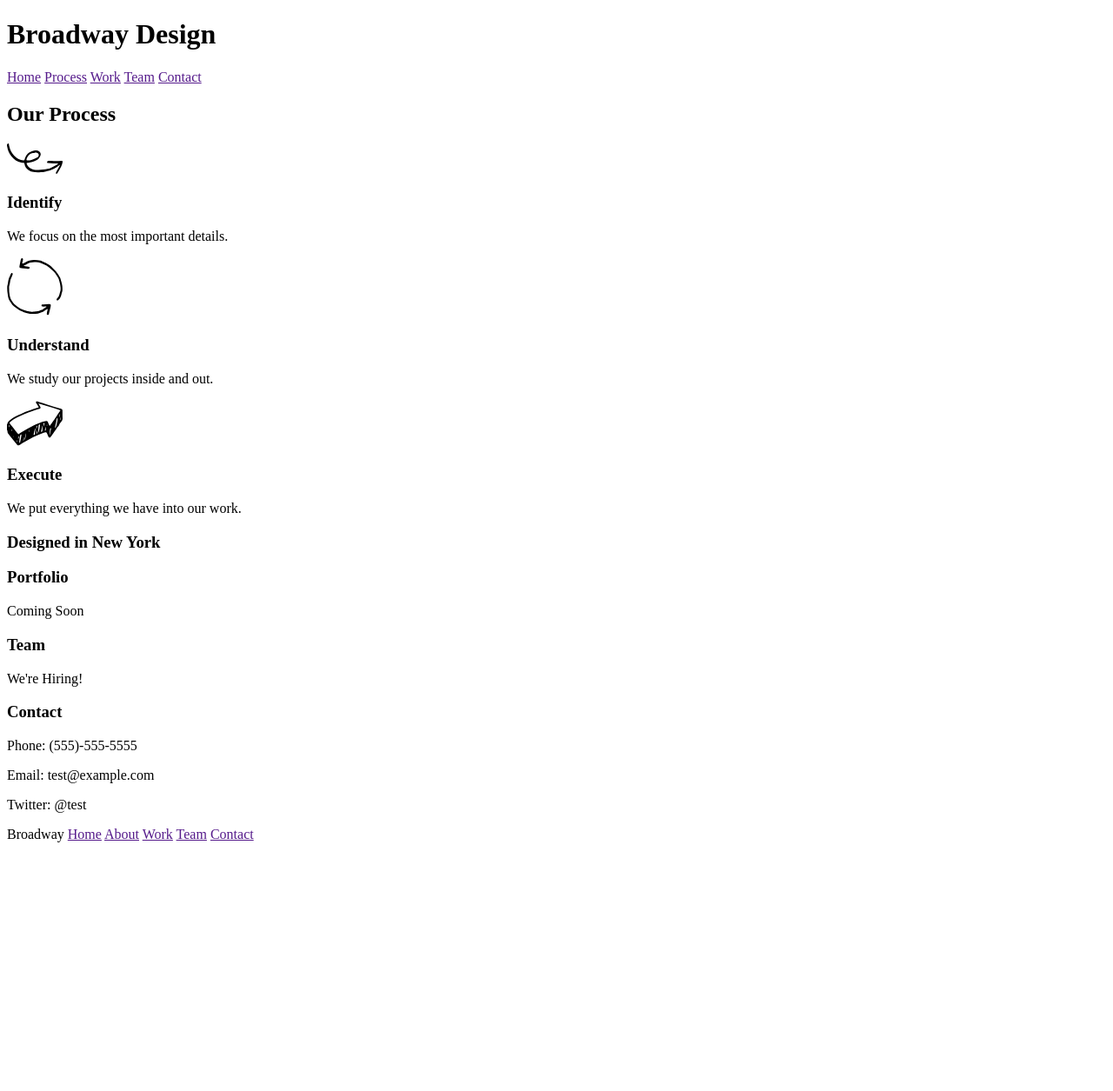
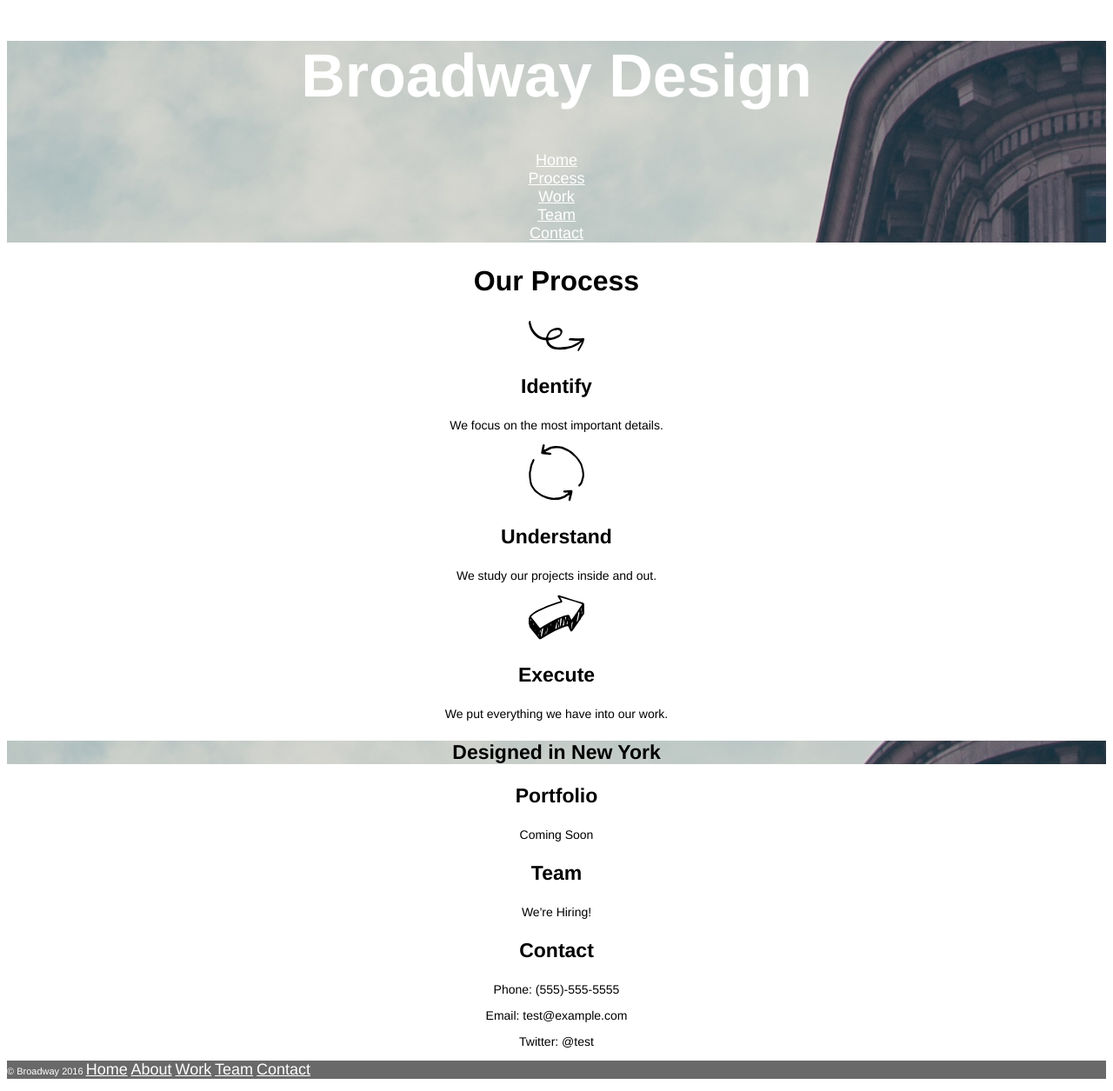
Before and after one commit to olivo/broadway-design, a plain HTML site: page index.html in a window 1280 px wide. Shown: the whole page at 87% size. Before the commit the page ends 977 px from the top, so only its background shows below. Drawn offline with Linux system fonts and the light colour scheme.

Commit message:
Added CSS style, and fixed some issues with content

```diff
--- a/index.html
+++ b/index.html
@@ -4,13 +4,19 @@
     <link rel="stylesheet" type="text/css" href="./resources/css/style.css">
   </head>
   <body>
+    <div id="broadway_design_header">
       <h1>Broadway Design</h1>
 
       <a href="">Home</a>
+      <br>
       <a href="">Process</a>
+      <br>
       <a href="">Work</a>
+      <br>
       <a href="">Team</a>
+      <br>
       <a href="">Contact</a>
+    </div>
 
     <h2>Our Process</h2>
 
@@ -26,7 +32,7 @@
     <h3>Execute</h3>
     <p>We put everything we have into our work.</p>
 
-    <h3 div="designed-in-ny">Designed in New York</h3>
+    <h3 id="designed-in-ny">Designed in New York</h3>
 
     <h3>Portfolio</h3>
     <p>Coming Soon</p>
@@ -39,7 +45,13 @@
     <p>Email: test@example.com</p>
     <p>Twitter: @test</p>
 
-    <span> Broadway <a href="">Home</a> <a href="">About</a> <a href="">Work</a>
-      <a href="">Team</a> <a href="">Contact</a> </span>
+    <div id="footer">
+      <p>
+	<span id="copyright"> &copy; Broadway 2016 </span>
+	<span><a href="">Home</a> <a href="">About</a> <a href="">Work</a>
+	  <a href="">Team</a> <a href="">Contact</a>
+	</span>
+      </p>
+    </div>
   </body>
 </html>
--- a/resources/css/style.css
+++ b/resources/css/style.css
@@ -0,0 +1,46 @@
+body {
+    text-align: center;
+    font-family: Helvetica;
+}
+
+a {
+    color: white;
+    font-size: 18px;
+}
+#broadway_design_header {
+    background-image: url("../images/the-flatiron-building.png");
+    color: white;
+}
+
+#designed-in-ny {
+    background-image: url("../images/the-flatiron-building.png");
+}
+
+h1 {
+    font-size: 70px;
+    font-weight: bold;
+}
+
+h2 {
+    font-size: 32px;
+    font-weight: bold;
+}
+
+h3 {
+    font-size: 23px;
+    font-weight: bold;
+}
+
+p {
+    font-size: 14px;
+}
+
+#footer {
+    background-color: dimgray;
+    text-align: left;
+}
+
+#copyright {
+    font-size: 11px;
+    color: white;
+}
```
Lines whose indentation alone changed are shown as unchanged.
